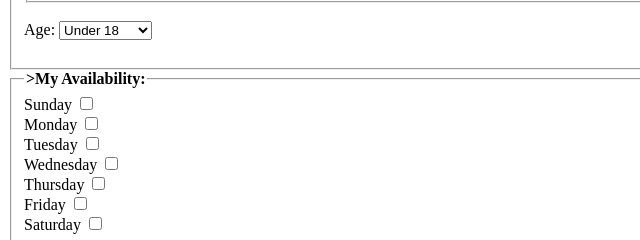
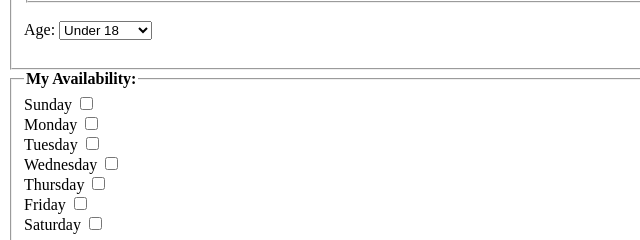
Before and after one commit to malarkeykazoo/ITMD361-Lab4, a plain HTML site: page index.html in a window 1280 px wide. Shown: the part 357-597 px from the top of the page, 0-640 px from the left. Drawn offline with Linux system fonts and the light colour scheme.

Commit message:
Update index.html
Fixed an extra > that was hanging around on line 41.

```diff
--- a/index.html
+++ b/index.html
@@ -38,7 +38,7 @@
 	    </select><br><br>
 	</fieldset>
 	<fieldset>
-	  <legend><strong>>My Availability:</strong></legend
+	  <legend><strong>My Availability:</strong></legend
 	  <label for="available_sunday">Sunday</label>
 	    <input type="checkbox" id="available_sunday" name="available_field[]" value="Sunday"><br>
 	  <label for="available_monday">Monday</label>
```
